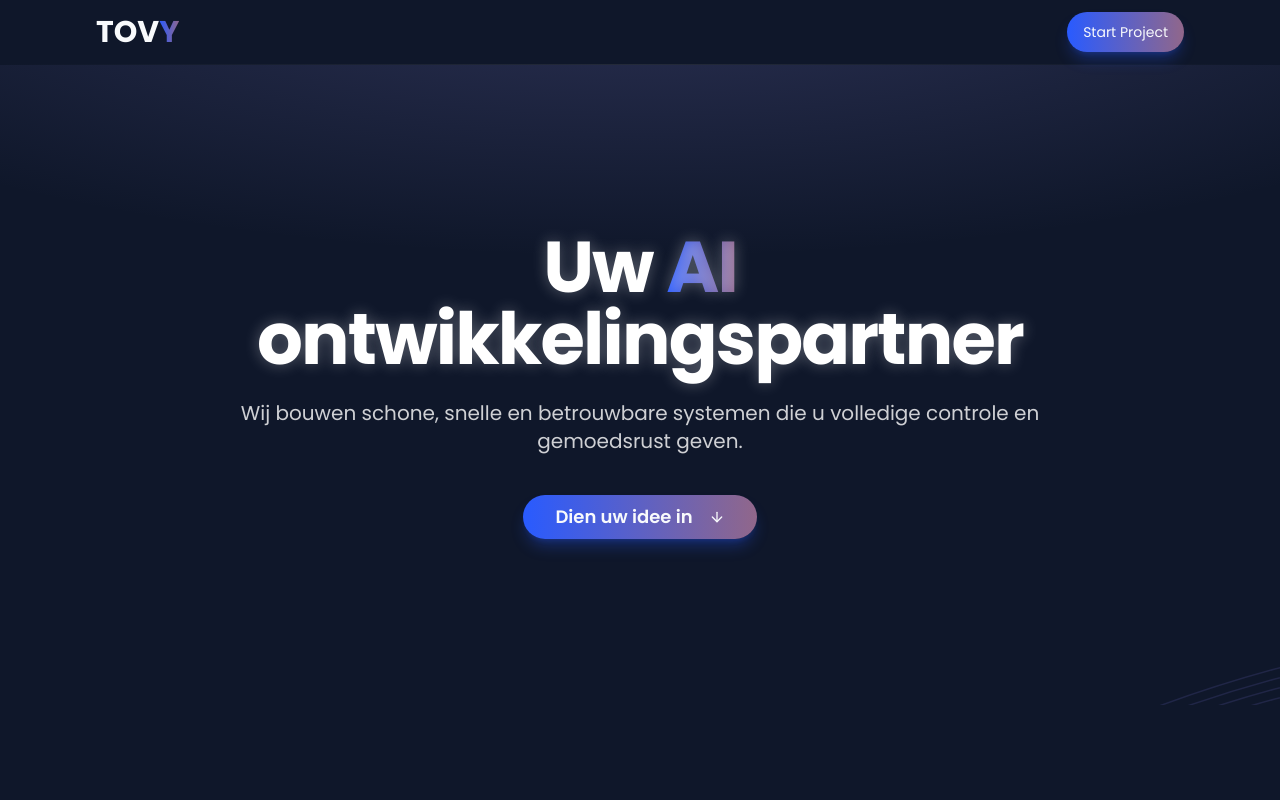
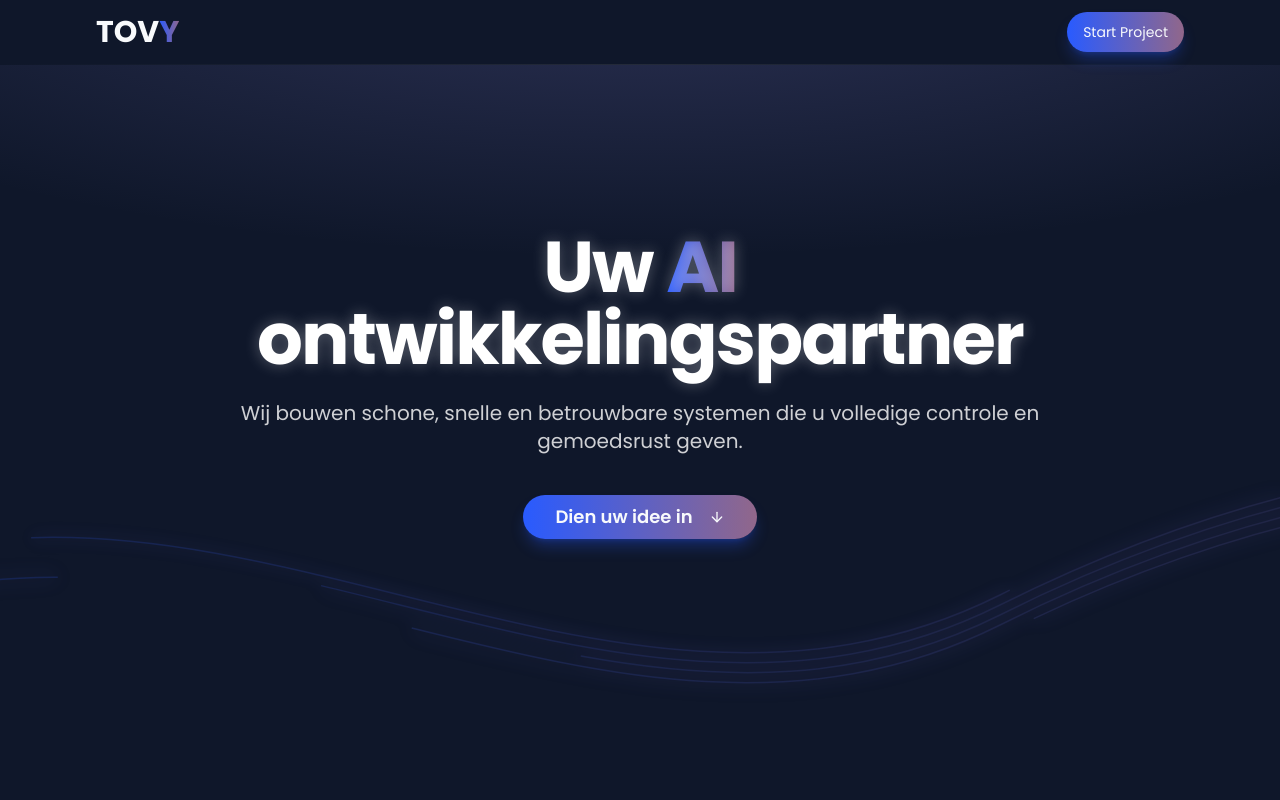
Before and after one commit to tovy-eu/tovy.eu-website, a Next.js app: page / in a window 1280 px wide. Shown: the top 800 px of the page. Built offline with nearby package versions, Linux system fonts and the light colour scheme.

Commit message:
can you make the wavy lines light up?

```diff
--- a/src/app/globals.css
+++ b/src/app/globals.css
@@ -71,12 +71,21 @@
   .animated-wavy-line {
     stroke-dasharray: 1000;
     stroke-dashoffset: 1000;
-    animation: move-wavy-line 10s linear infinite;
+    animation: move-wavy-line 10s linear infinite, pulse-glow 4s ease-in-out infinite alternate;
   }
 
   @keyframes move-wavy-line {
     to {
       stroke-dashoffset: -1000;
+    }
+  }
+
+  @keyframes pulse-glow {
+    from {
+      filter: drop-shadow(0 0 4px hsl(var(--primary)));
+    }
+    to {
+      filter: drop-shadow(0 0 10px hsl(var(--primary))) drop-shadow(0 0 10px #8F668C);
     }
   }
 }
--- a/src/components/landing/wavy-lines.tsx
+++ b/src/components/landing/wavy-lines.tsx
@@ -13,7 +13,7 @@ export function WavyLines() {
           </linearGradient>
         </defs>
         <path
-          d="M-200,700 C200,500 600,900 1000,700 S1800,500 2200,700"
+          d="M-200,530 C200,330 600,730 1000,530 S1800,330 2200,530"
           fill="none"
           stroke="url(#wavy-gradient)"
           strokeWidth="1.5"
@@ -21,7 +21,7 @@ export function WavyLines() {
           style={{ animationDuration: '10s' }}
         />
         <path
-          d="M-200,710 C200,510 600,910 1000,710 S1800,510 2200,710"
+          d="M-200,540 C200,340 600,740 1000,540 S1800,340 2200,540"
           fill="none"
           stroke="url(#wavy-gradient)"
           strokeWidth="1.5"
@@ -29,7 +29,7 @@ export function WavyLines() {
           style={{ animationDelay: '-3s', animationDuration: '12s' }}
         />
         <path
-          d="M-200,720 C200,520 600,920 1000,720 S1800,520 2200,720"
+          d="M-200,550 C200,350 600,750 1000,550 S1800,350 2200,550"
           fill="none"
           stroke="url(#wavy-gradient)"
           strokeWidth="1.5"
@@ -37,7 +37,7 @@ export function WavyLines() {
           style={{ animationDelay: '-1s', animationDuration: '8s' }}
         />
         <path
-          d="M-200,730 C200,530 600,930 1000,730 S1800,530 2200,730"
+          d="M-200,560 C200,360 600,760 1000,560 S1800,360 2200,560"
           fill="none"
           stroke="url(#wavy-gradient)"
           strokeWidth="1.5"
@@ -45,7 +45,7 @@ export function WavyLines() {
           style={{ animationDelay: '-6s', animationDuration: '15s' }}
         />
         <path
-          d="M-200,740 C200,540 600,940 1000,740 S1800,540 2200,740"
+          d="M-200,570 C200,370 600,770 1000,570 S1800,370 2200,570"
           fill="none"
           stroke="url(#wavy-gradient)"
           strokeWidth="1.5"
```
